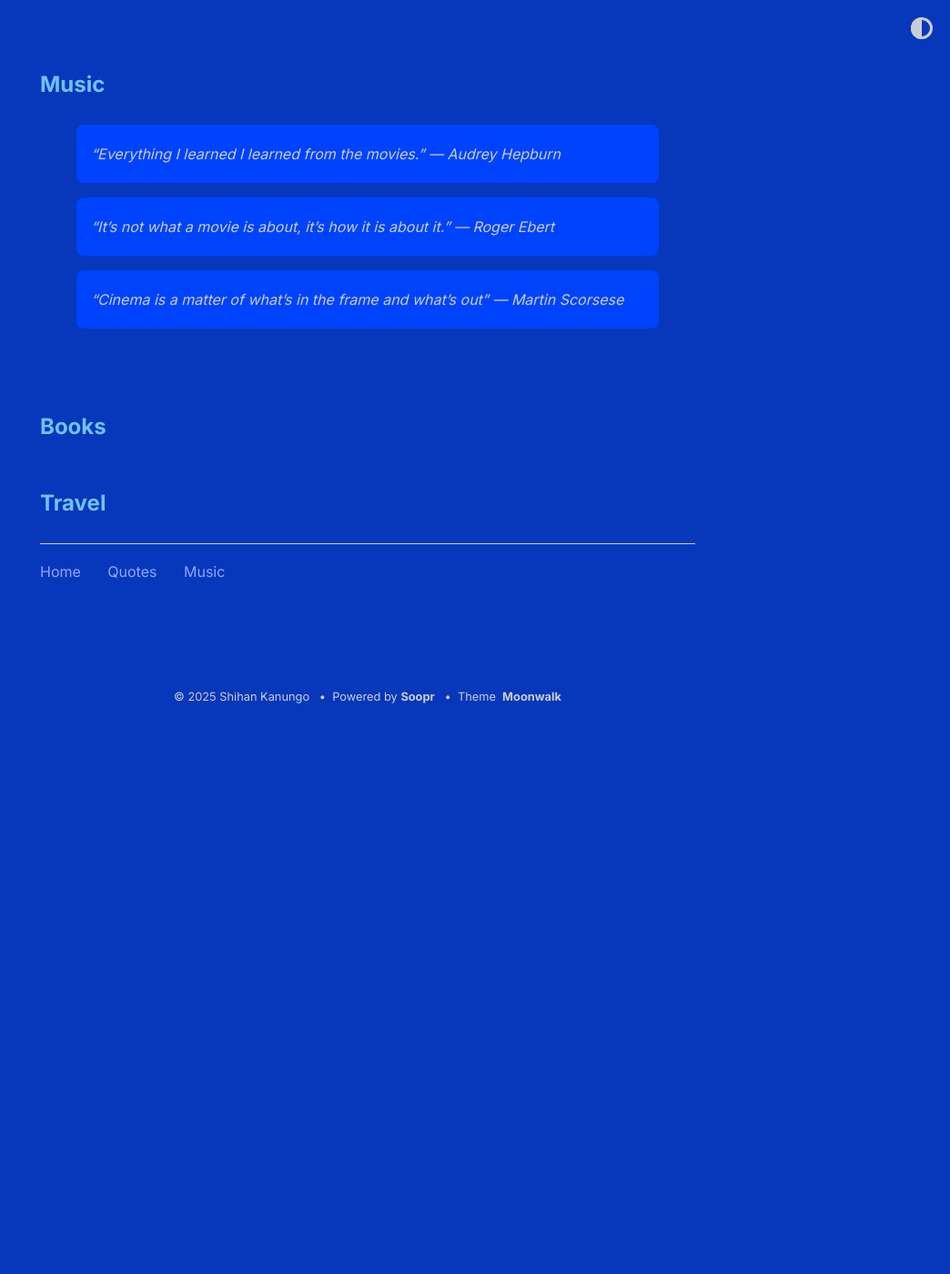
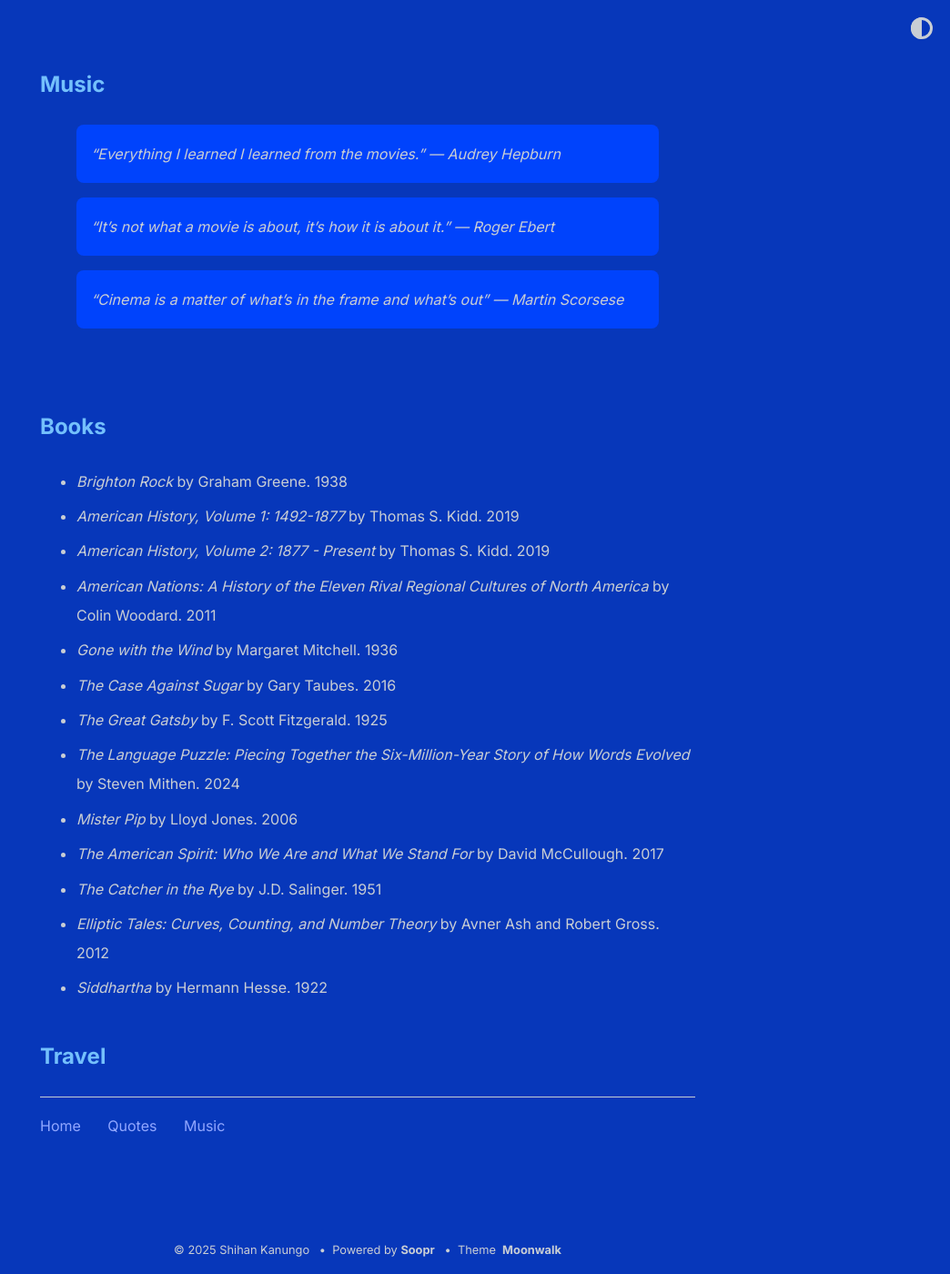
Before and after one commit to shihankanungo/shihankanungo.github.io, a Jekyll site: the page built from wrapped.md, in a window 1280 px wide and 1400 px high, scrolled down 1873 px. Shown: the whole window at 91% size, without its empty margins (236-1280 px from the left). Built offline with Jekyll 4.4.1, drawn with Linux system fonts in a browser that asks for light colours; before the commit the page ends 2664 px from its top, so only the background shows below that.

Commit message:
Update wrapped.md

```diff
--- a/wrapped.md
+++ b/wrapped.md
@@ -59,4 +59,20 @@ The Farewell // The Cider House Rules // Little Women // Lincoln // Gravity // A
 
 ## Books
 
+- *Brighton Rock* by Graham Greene. 1938
+- *American History, Volume 1: 1492-1877* by Thomas S. Kidd. 2019
+- *American History, Volume 2: 1877 - Present* by Thomas S. Kidd. 2019
+- *American Nations: A History of the Eleven Rival Regional Cultures of North America* by Colin Woodard. 2011
+- *Gone with the Wind* by Margaret Mitchell. 1936
+- *The Case Against Sugar* by Gary Taubes. 2016
+- *The Great Gatsby* by F. Scott Fitzgerald. 1925
+- *The Language Puzzle: Piecing Together the Six-Million-Year Story of How Words Evolved* by Steven Mithen. 2024
+- *Mister Pip* by Lloyd Jones. 2006
+- *The American Spirit: Who We Are and What We Stand For* by David McCullough. 2017
+- *The Catcher in the Rye* by J.D. Salinger. 1951
+- *Elliptic Tales: Curves, Counting, and Number Theory* by Avner Ash and Robert Gross. 2012
+- *Siddhartha* by Hermann Hesse. 1922
+
+
+
 ## Travel
```
